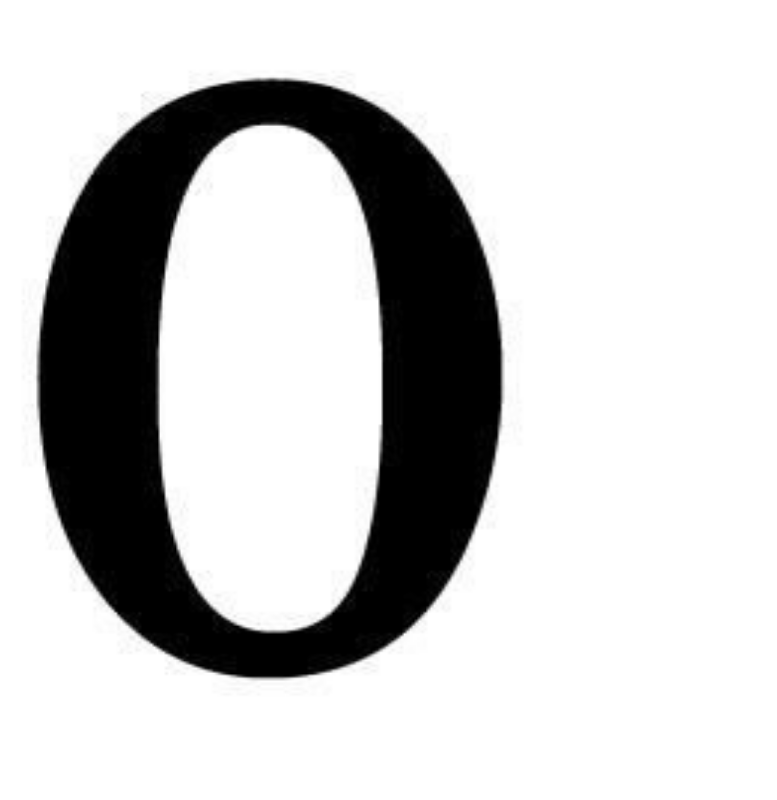
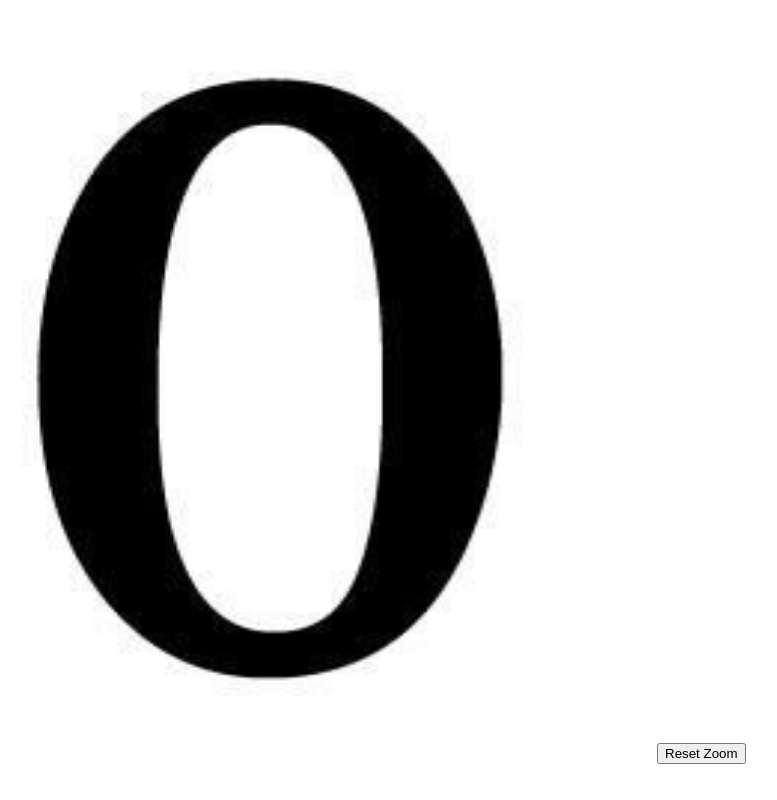
Before and after one commit to iWantToCodeInPeace/webTest, a plain HTML site: page index.html in a window 1280 px wide. Shown: the whole page, without its empty margins (105-882 px from the left). Drawn offline with Linux system fonts and the light colour scheme.

Commit message:
add reset button

```diff
--- a/index.html
+++ b/index.html
@@ -23,5 +23,6 @@
   }}
   </script>
   <img id="zoomer" onclick="zoom()" src="Images/zoom0.jpg" style="width:750px;height:750px"></img>
+  <button onclick="resetZoom()">Reset Zoom</button>
   </body>
   </html>
```
